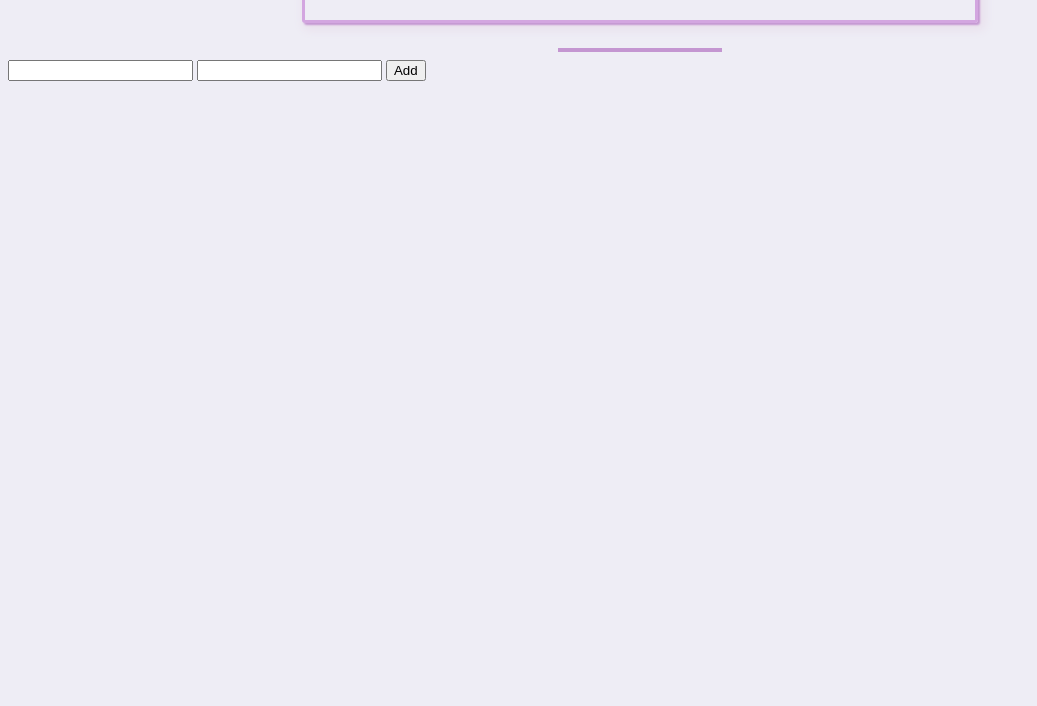
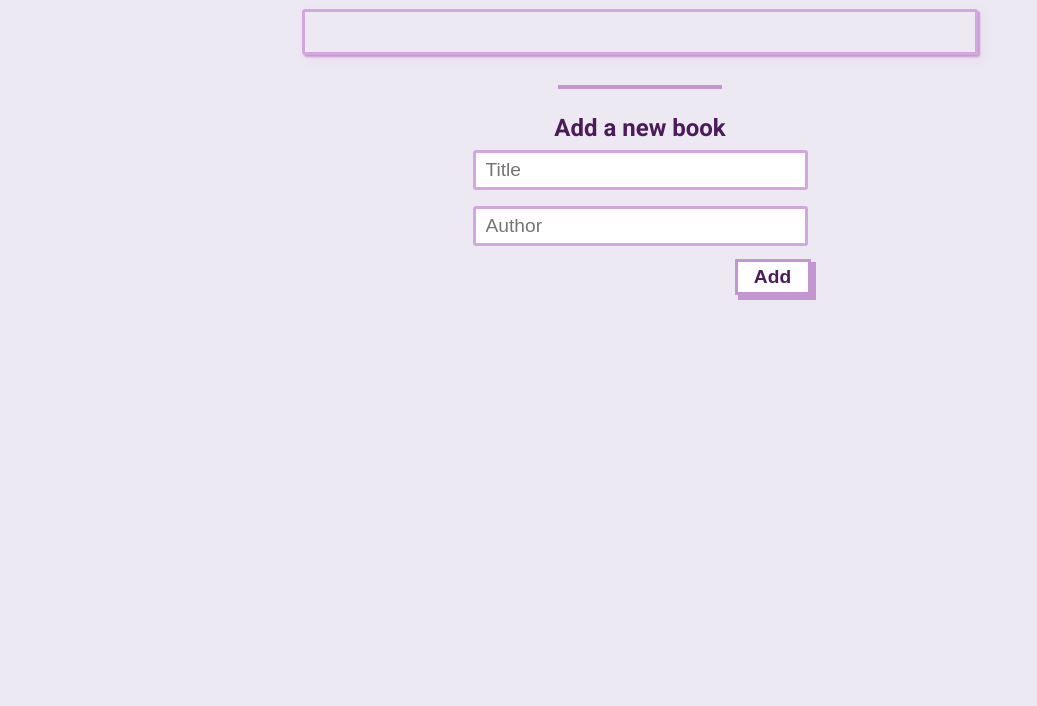
Before and after one commit to uryelah/awesome-books, a website: page index.html in a window 1280 px wide. Shown: the part 94-800 px from the top of the page, without its empty margins (0-1037 px from the left). Drawn offline with Linux system fonts and the light colour scheme.

Commit message:
Style new book form

```diff
--- a/assets/css/style.css
+++ b/assets/css/style.css
@@ -1,9 +1,10 @@
 @import url('https://fonts.googleapis.com/css2?family=Roboto:wght@300;400;700&display=swap');
 
 body {
-  background-color: #eeedf5;
+  background-color: #ece9f3;
   color: #4c1b5a;
   font-family: 'Roboto', sans-serif;
+  margin-top: 40px;
 }
 
 .title {
@@ -38,7 +39,7 @@ body {
   background-color: #deb0ec;
 }
 
-.removeBookButton {
+.button {
   background-color: #fff;
   border: none;
   box-shadow: -3px -3px 0 0 #c496d1, -3px 3px 0 0 #c496d1, 3px -3px 0 0 #c496d1, 4px 4px 0 4px #c496d1;
@@ -49,12 +50,44 @@ body {
   padding: 0 5px;
 }
 
-.removeBookButton:hover {
+.button:hover {
   background-color: #deb0ec;
 }
 
 .divider {
   border: 2px solid #c496d1;
+  margin-top: 30px;
   max-width: 160px;
   width: 25%;
 }
+
+.form {
+  margin: 25px auto;
+  max-width: 335px;
+  width: 50%;
+}
+
+.formContent {
+  align-items: flex-end;
+  display: flex;
+  flex-direction: column;
+}
+
+.formContent * {
+  height: 30px;
+  margin: 8px 0;
+  width: 100%;
+}
+
+.formContent button {
+  width: 70px;
+}
+
+.formContent input {
+  border: 3px solid #d3a6e0;
+  border-radius: 3px;
+  box-sizing: border-box;
+  font-size: 1.2rem;
+  height: 40px;
+  padding: 5px 10px;
+}
--- a/assets/js/index.js
+++ b/assets/js/index.js
@@ -32,7 +32,7 @@ const bookCollection = new Collection();
 const bookPartial = (book) => (`
 <article class="book" id="book-${book.id}">
   <span>"${book.title}" by ${book.author}</span>
-  <button class="removeBookButton" data-id="${book.id}">Remove</button>
+  <button class="button removeBookButton" data-id="${book.id}">Remove</button>
 </article>
 `);
 
--- a/index.html
+++ b/index.html
@@ -17,10 +17,13 @@
 -->
   </section>
   <hr class="divider"/>
-  <form id="addBookForm">
-    <input type="text" name="bookTitle" id="bookTitle">
-    <input type="text" name="bookAuthor" id="bookAuthor">
-    <button id="addBook">Add</button>
+  <form class="form" id="addBookForm">
+    <h2 class="title">Add a new book</h2>
+    <div class="formContent">
+      <input placeholder="Title" type="text" name="bookTitle" id="bookTitle">
+      <input placeholder="Author" type="text" name="bookAuthor" id="bookAuthor">
+      <button class="button" id="addBook">Add</button>
+    </div>
   </form>
   <script src="./assets/js/index.js"></script>
 </body>
```
